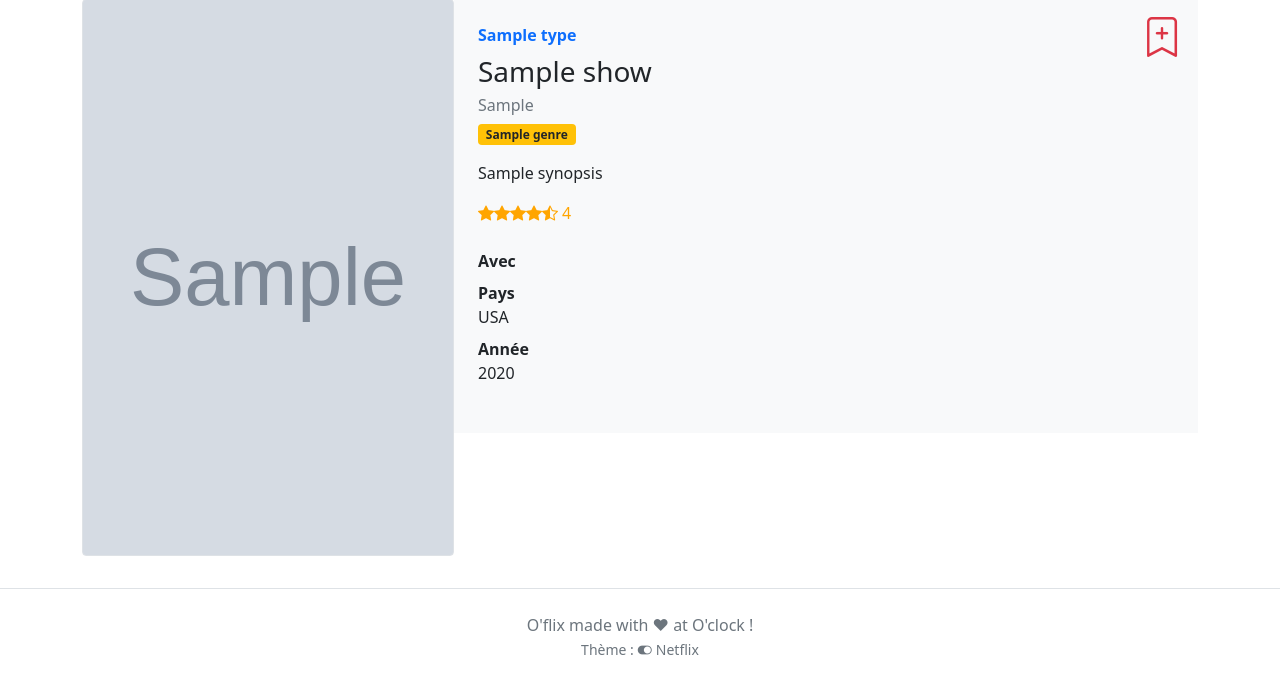
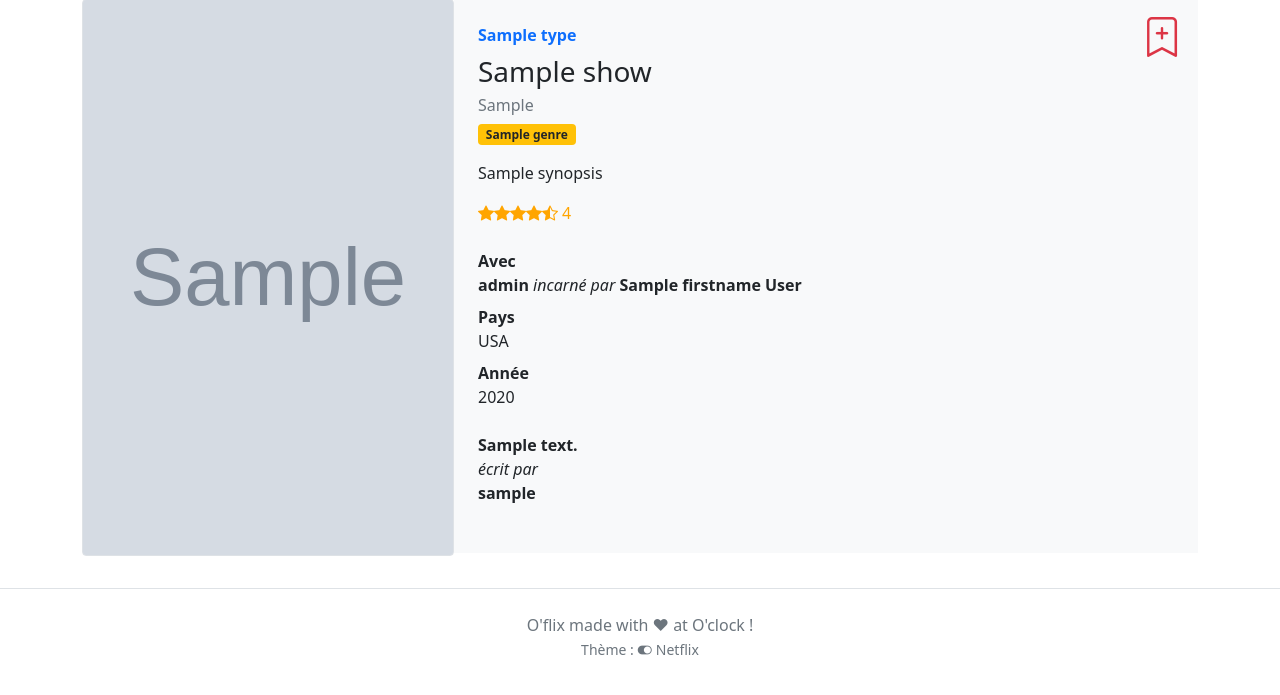
Before and after one commit to MarieLouPLevasseur/cinema, a Symfony app: template templates/movie/movie.html.twig in a window 1280 px wide. Shown: the part 105-800 px from the top of the page. Run offline with Twig, Linux system fonts and the light colour scheme; the template is opened without the code that fills it: most values are stand-ins (such as "Sample title", 1, 10 or a date in 2020); grey boxes marked "Sample" are stand-in pictures; some libraries are stand-ins or nearby versions.

Commit message:
mise en place des reviews à l'affichage

```diff
--- a/templates/movie/movie.html.twig
+++ b/templates/movie/movie.html.twig
@@ -23,7 +23,7 @@
                         <h3 class="mb-1">{{ show.title }}</h3>
                         <div class="mb-1 text-muted">{{ duration_in_minutes ?  duration_in_minutes : show.duration ~ ' min'}}</div>
                         <p>
-            {# TODO affichage du genre: boucle car peut avoir plusieurs genre #}
+            {# affichage du genre: boucle car peut avoir plusieurs genre #}
                         {% for current_genre in show.genres %}
 
                             <span class="badge bg-warning text-dark">{{ current_genre.name }}</span>
@@ -65,11 +65,11 @@
                             <dt class="col-sm-12">Avec</dt>
                             <dd class="col-sm-12">
 
-        {# TODO liste des acteurs (PERSON->firstname , lastname) incarnant le personnage X (casting->role) #}
+        {#  liste des acteurs (PERSON->firstname , lastname) incarnant le personnage X (casting->role) #}
 
                     {% for current_casting in show.castings %}
 
-                              {# <b>  {{current_casting.role}}</b> <i>incarné par  </i> <b> {{current_casting.person.firstname}}  {{current_casting.person.lastname}}</b><br> #}
+                              <b>  {{current_casting.role}}</b> <i>incarné par  </i> <b> {{current_casting.person.firstname}}  {{current_casting.person.lastname}}</b><br>
                                 {# Acteur 2 (La reine)<br>
                                 Acteur 3 (Franz)<br> #}
                     {% endfor %}
@@ -81,6 +81,11 @@
                             <dd class="col-sm-12">{{ show.releasedAt|date('Y') }}</dd>
                         </dl>
 
+                    {% for current_review in show.reviews %}
+
+                              <b>  {{current_review.content}}</b> <i>écrit par  </i> <b> {{current_review.user.username}}  </b> </br>
+
+                    {% endfor %}
                     </div>
                 </div>
 
```
